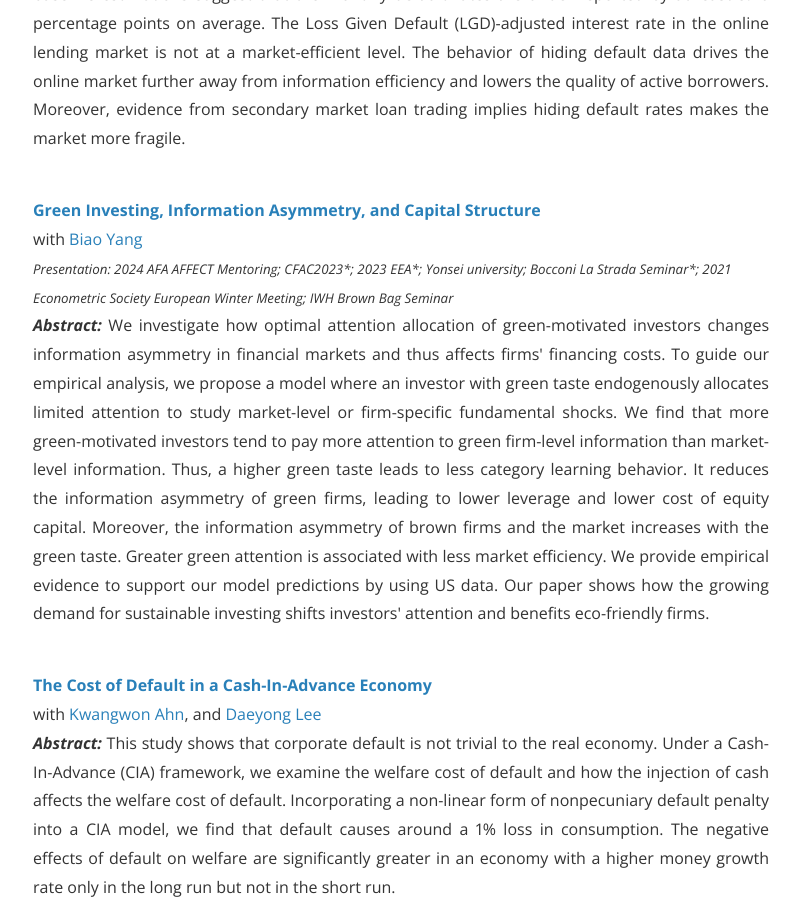
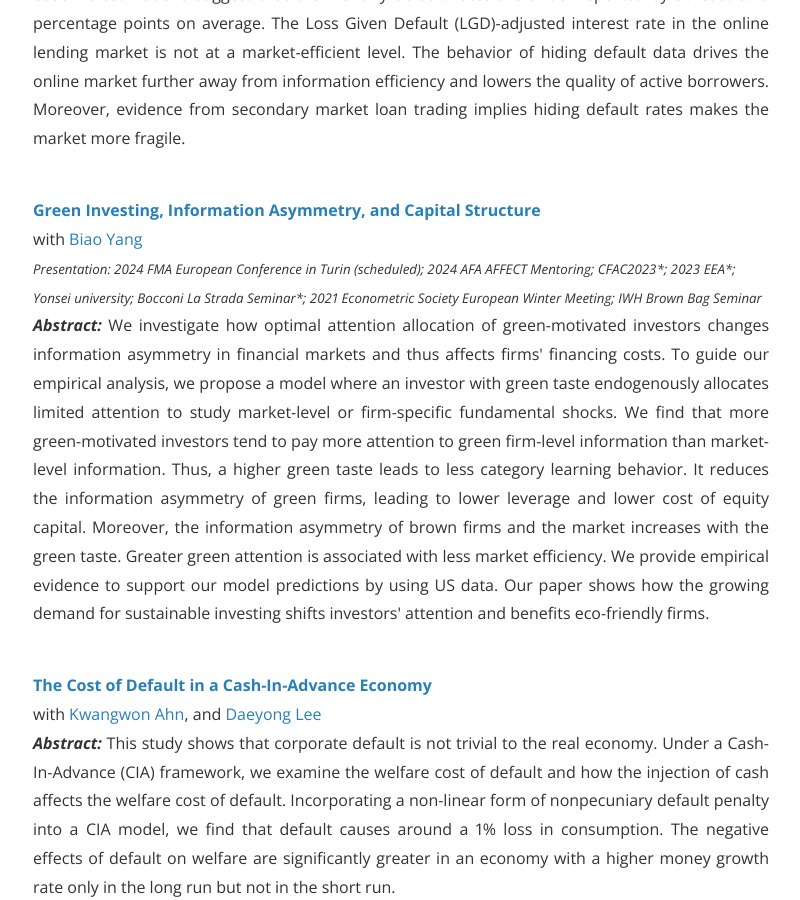
Before and after one commit to shasha-li/shasha-li.github.io, a Jekyll site: the page built from research.html, in a window 1280 px wide and 900 px high, scrolled down 1066 px. Shown: the whole window, without its empty margins (239-1039 px from the left). Built offline with Jekyll 4.4.1, drawn with Linux system fonts in a browser that asks for light colours; nearby versions of some CDN libraries; comment, search, counter and statistics services are not loaded; a style sheet for code colours, icons or effects is not loaded.

Commit message:
Update research.html

```diff
--- a/research.html
+++ b/research.html
@@ -21,7 +21,7 @@ permalink: /research/
 
 <strong><a href="https://papers.ssrn.com/sol3/papers.cfm?abstract_id=4589189">Green Investing, Information Asymmetry, and Capital Structure</a></strong>
 <br>with <a href="https://biao-yang-sjtu.github.io/">Biao Yang</a><br>
-<em><small>Presentation: 2024 AFA AFFECT Mentoring; CFAC2023*; 2023 EEA*; Yonsei university; Bocconi La Strada Seminar*; 2021 Econometric Society European Winter Meeting; IWH Brown Bag Seminar</small></em>
+<em><small>Presentation: 2024 FMA European Conference in Turin (scheduled); 2024 AFA AFFECT Mentoring; CFAC2023*; 2023 EEA*; Yonsei university; Bocconi La Strada Seminar*; 2021 Econometric Society European Winter Meeting; IWH Brown Bag Seminar</small></em>
 <p style="text-align:justify"><b><i>Abstract: </i>
   </b>We investigate how optimal attention allocation of green-motivated investors changes information asymmetry in financial markets and thus affects firms' financing costs. To guide our empirical analysis, we propose a model where an investor with green taste endogenously allocates limited attention to study market-level or firm-specific fundamental shocks. We find that more green-motivated investors tend to pay more attention to green firm-level information than market-level information. Thus, a higher green taste leads to less category learning behavior. It reduces the information asymmetry of green firms, leading to lower leverage and lower cost of equity capital. Moreover, the information asymmetry of brown firms and the market increases with the green taste. Greater green attention is associated with less market efficiency. We provide empirical evidence to support our model predictions by using US data. Our paper shows how the growing demand for sustainable investing shifts investors' attention and benefits eco-friendly firms.
   </p><br>
```
